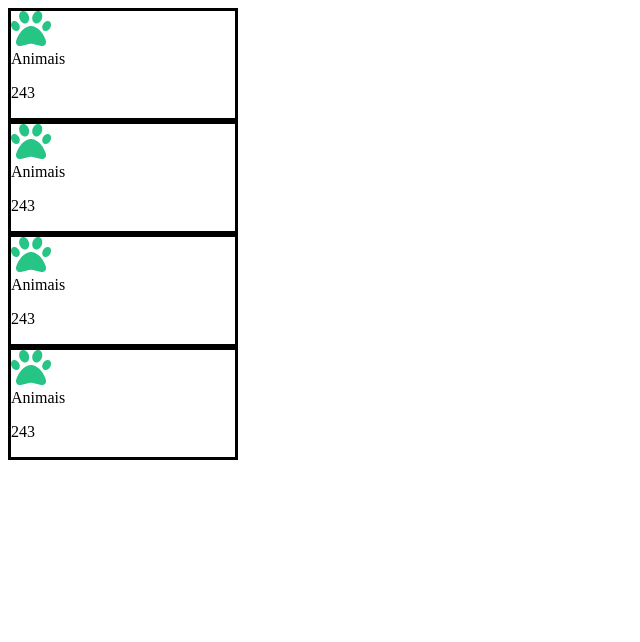
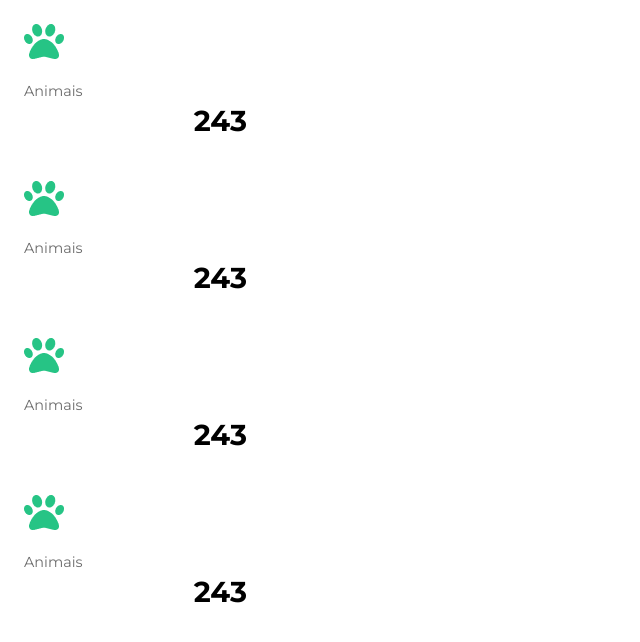
Before and after one commit to BlueTeam-2challenge/2challenge-front, a React (Vite) app: page / in a window 1280 px wide. Shown: the top 642 px of the page, without its empty margins (0-640 px from the left). Built offline with nearby package versions, Linux system fonts and the light colour scheme.

Commit message:
feat (card component) layout and style of the card

```diff
--- a/index.html
+++ b/index.html
@@ -4,7 +4,10 @@
 <head>
   <meta charset="UTF-8" />
   <link rel="icon" type="image/svg+xml" href="/vite.svg" />
-  <link rel="stylesheet" href="../2challenge-front/src/pages/dashboard/components/CardPage.css">
+  <link rel="preconnect" href="https://fonts.googleapis.com">
+  <link rel="preconnect" href="https://fonts.gstatic.com" crossorigin>
+  <link href="https://fonts.googleapis.com/css2?family=Montserrat:ital,wght@0,100..900;1,100..900&display=swap"
+    rel="stylesheet">
   <meta name="viewport" content="width=device-width, initial-scale=1.0" />
   <title>Vite + React + TS</title>
 </head>
--- a/src/pages/dashboard/components/CardPage.css
+++ b/src/pages/dashboard/components/CardPage.css
@@ -1,17 +1,31 @@
 
-
-.montserrat-card-texts {
-  font-family: "Montserrat", sans-serif;
-  font-optical-sizing: auto;
-  font-weight: 400;
-  font-style: normal;
+.card {
+    padding: 1rem;
 }
 
-.container-card {
-    align-content: space-between;
-    flex-direction: row;
+.mb-2 {
+    border-radius: 0.5rem;
+    width: 15.94rem;
+    height: 9.81rem;
+}
+
+.card-text {
+    padding-top: 0.2rem;
 }
 
 .card-title {
     font-family: "Montserrat";
+    color: #6C6C6C;
+    font-weight: 400;
+    font-size: 0.9rem;
+    margin-top: 1rem;
 }
+
+.card-quantity {
+    font-family: "Montserrat";
+    color: #000;
+    font-weight: 700;
+    font-size: 1.8rem;
+    text-align: end;
+    margin-top: 0;
+}
--- a/src/pages/dashboard/components/CardPage.tsx
+++ b/src/pages/dashboard/components/CardPage.tsx
@@ -1,31 +1,32 @@
-import { Card, Col, Container, Row } from "react-bootstrap";
+import { Card, Col, Container } from "react-bootstrap";
+import './CardPage.css';
 
 const CardPage = () => {
   return (
-    <div className="container-card">
-      <Container fluid>
+    <div>
+      <Container className="container">
         {/* arrumar o length para a quantidade de cards a serem usados */}
         {Array.from({ length: 4 }).map((_, idx) => (
-          <Row
+          <Col sm
             key={idx}
-            style={{ border: '3px solid black', width: '14em' }}
             className="mb-2"
           >
             {/* colocar as variaveis que para o card receber as informações de icone, titulo e quantidade */}
             <Card>
               {/* colocar a variavel do icone */}
               <Card.Img
+                className="card-icon"
                 variant="top"
                 src="src\assets\images\icone-pata.png"
                 alt="icone-pata"
               />
-              <Card.Body>
+              <Card.Body className="card-text">
                 {/* colocar a variavel do titulo e quantidade */}
                 <Card.Title className="card-title">Animais</Card.Title>
                 <Card.Text className="card-quantity"> 243 </Card.Text>
               </Card.Body>
             </Card>
-          </Row>
+          </Col>
         ))}
       </Container>
     </div>
```
